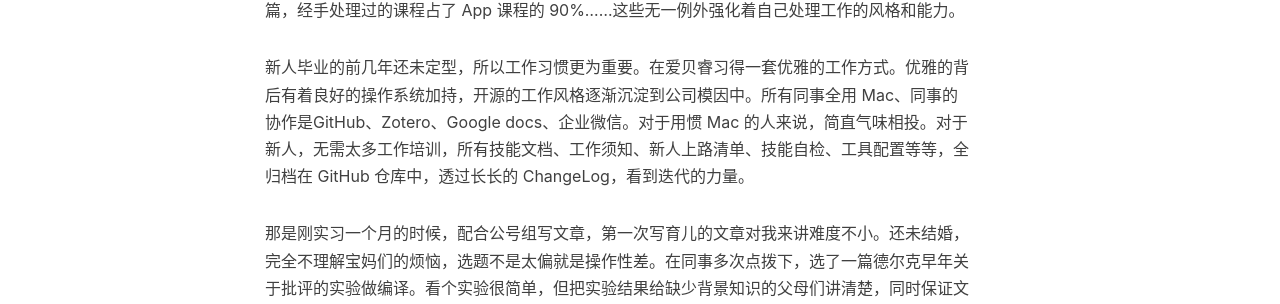
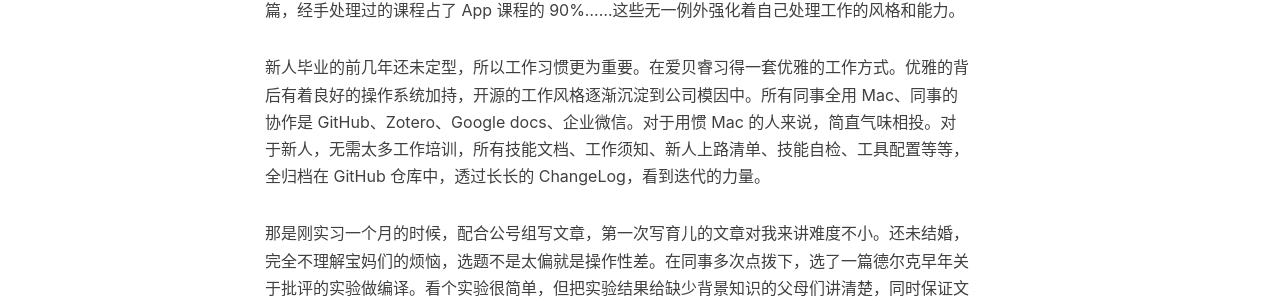
Before and after one commit to zapp926/blog, a Jekyll site: the page built from _posts/2019-04-19-internship.md, in a window 1280 px wide. Shown: the part 880-1184 px from the top of the page. Built offline with Jekyll 4.4.1, drawn with Linux system fonts in a browser that asks for light colours; nearby versions of some CDN libraries; comment, search, counter and statistics services are not loaded.

```diff
--- a/_posts/2019-04-19-internship.md
+++ b/_posts/2019-04-19-internship.md
@@ -15,7 +15,7 @@ tags:
 
 看着自己写的 13 份周报，鲜活的刻画了职场新人的曲线。写了三篇原创文章，旧文／转载排版数十篇，经手处理过的课程占了 App 课程的 90%……这些无一例外强化着自己处理工作的风格和能力。
 
-新人毕业的前几年还未定型，所以工作习惯更为重要。在爱贝睿习得一套优雅的工作方式。优雅的背后有着良好的操作系统加持，开源的工作风格逐渐沉淀到公司模因中。所有同事全用 Mac、同事的协作是GitHub、Zotero、Google docs、企业微信。对于用惯 Mac 的人来说，简直气味相投。对于新人，无需太多工作培训，所有技能文档、工作须知、新人上路清单、技能自检、工具配置等等，全归档在 GitHub 仓库中，透过长长的 ChangeLog，看到迭代的力量。
+新人毕业的前几年还未定型，所以工作习惯更为重要。在爱贝睿习得一套优雅的工作方式。优雅的背后有着良好的操作系统加持，开源的工作风格逐渐沉淀到公司模因中。所有同事全用 Mac、同事的协作是 GitHub、Zotero、Google docs、企业微信。对于用惯 Mac 的人来说，简直气味相投。对于新人，无需太多工作培训，所有技能文档、工作须知、新人上路清单、技能自检、工具配置等等，全归档在 GitHub 仓库中，透过长长的 ChangeLog，看到迭代的力量。
 
 那是刚实习一个月的时候，配合公号组写文章，第一次写育儿的文章对我来讲难度不小。还未结婚，完全不理解宝妈们的烦恼，选题不是太偏就是操作性差。在同事多次点拨下，选了一篇德尔克早年关于批评的实验做编译。看个实验很简单，但把实验结果给缺少背景知识的父母们讲清楚，同时保证文采，这对我又是一个要求。好在同事之间讲的最多的一句话是「完成大于完美」。先交个初稿，再迭代。经过同事的几轮意见和润色，稿件变得有模有样了。之后又陆续写了两篇，有了第一次的经验，后面很快就摸清了「套路」。
 
```
